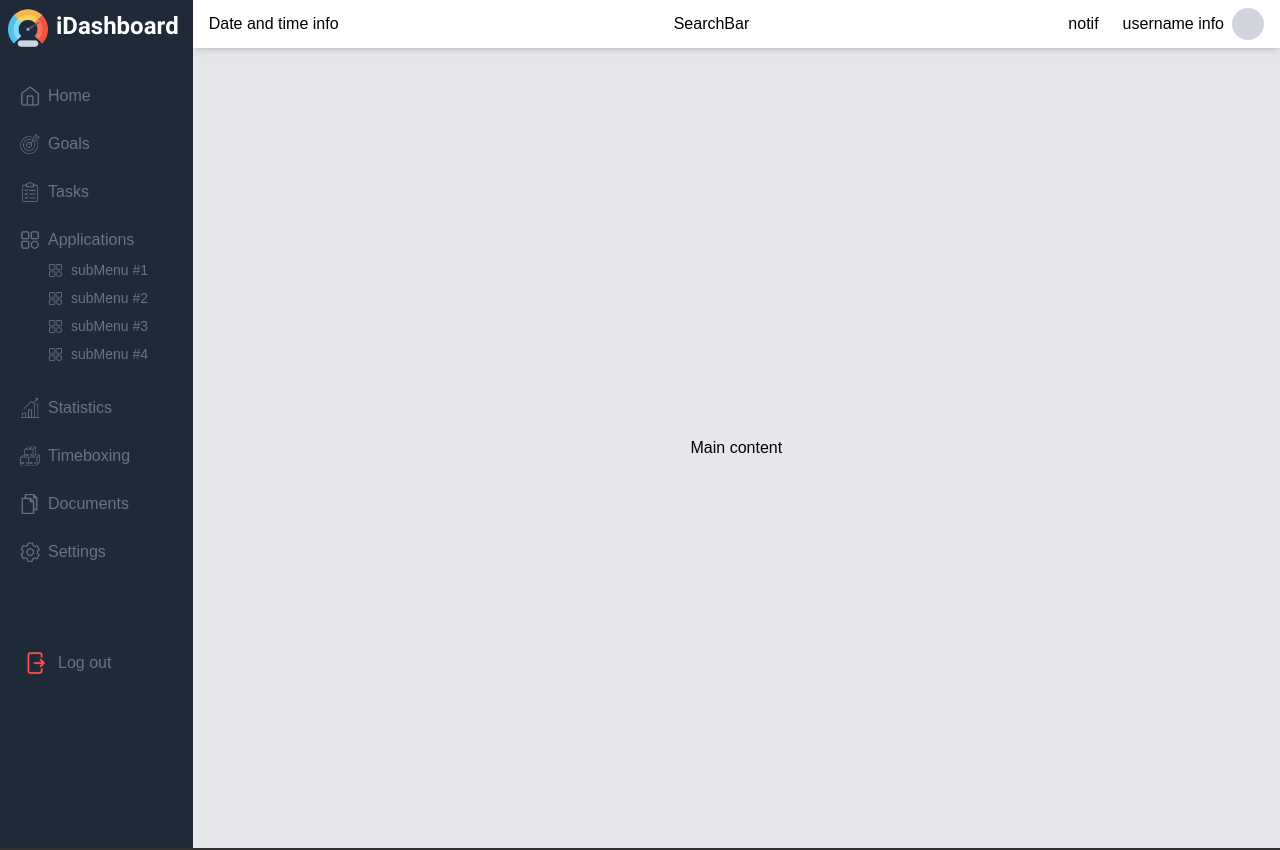
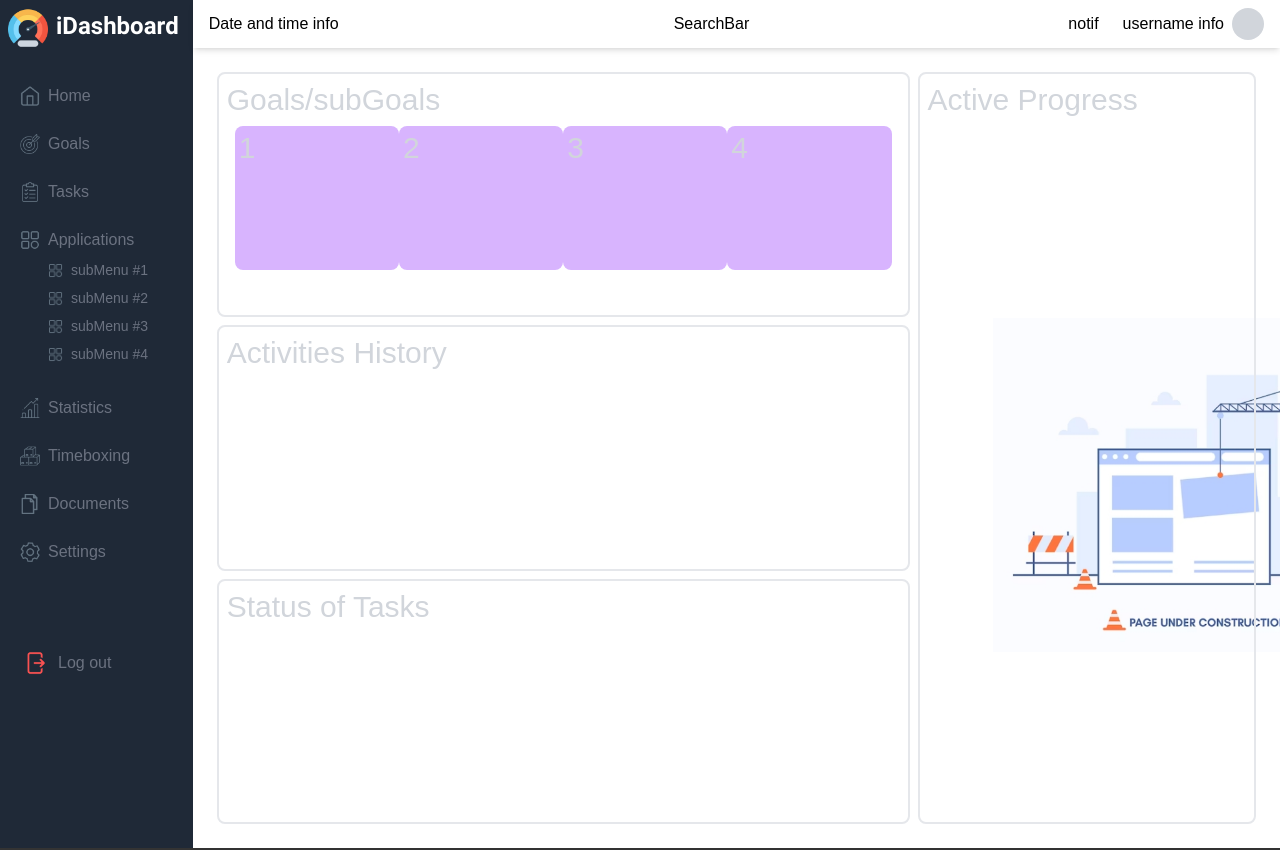
Before and after one commit to SaeedAzarafrooz/iDashboard, a Next.js app: page / in a window 1280 px wide. Shown: the top 850 px of the page. Built offline with nearby package versions, Linux system fonts and the light colour scheme.

Commit message:
feat: implement HomePage layout and dependent components + put bg in all pages

```diff
--- a/app/(DashPages)/applications/page.js
+++ b/app/(DashPages)/applications/page.js
@@ -1,6 +1,19 @@
+import UnderConstruction from "@/public/assets/images/underconstruction.png";
+
 export default function Applications() {
     return (
-
+        <main
+        className="w-full h-screen flex flex-col justify-between items-center text-3xl text-gray-300 bg-white p-2"
+        style={{
+          backgroundRepeat: "no-repeat",
+          backgroundPositionX: 800,
+          backgroundPositionY: 270,
+          backgroundSize: "40%",
+          objectFit: "cover",
+          backgroundImage: `url(${UnderConstruction.src})`,
+        }}
+      >
         <div>applications page</div>
+        </main>
     )
 }
--- a/app/(DashPages)/documents/page.js
+++ b/app/(DashPages)/documents/page.js
@@ -1,6 +1,18 @@
+import UnderConstruction from "@/public/assets/images/underconstruction.png";
 export default function Documents() {
-    return (
-
-        <div>Documents page</div>
-    )
+  return (
+    <main
+      className="w-full h-screen flex flex-col justify-between items-center text-3xl text-gray-300 bg-white p-2"
+      style={{
+        backgroundRepeat: "no-repeat",
+        backgroundPositionX: 800,
+        backgroundPositionY: 270,
+        backgroundSize: "40%",
+        objectFit: "cover",
+        backgroundImage: `url(${UnderConstruction.src})`,
+      }}
+    >
+      <div>Documents page</div>
+    </main>
+  );
 }
--- a/app/(DashPages)/goals/page.js
+++ b/app/(DashPages)/goals/page.js
@@ -1,10 +1,21 @@
-import { useRouter } from "next/navigation";
+import UnderConstruction from "@/public/assets/images/underconstruction.png";
+
 
 export default function Goals() {
   return (
-    <>
+    <main
+        className="w-full h-screen flex flex-col justify-between items-center text-3xl text-gray-300 bg-white p-2"
+        style={{
+          backgroundRepeat: "no-repeat",
+          backgroundPositionX: 800,
+          backgroundPositionY: 270,
+          backgroundSize: "40%",
+          objectFit: "cover",
+          backgroundImage: `url(${UnderConstruction.src})`,
+        }}
+      >
       <div>Goals page</div>
       <div></div>
-    </>
+    </main>
   );
 }
--- a/app/(DashPages)/settings/page.js
+++ b/app/(DashPages)/settings/page.js
@@ -1,7 +1,18 @@
+import UnderConstruction from "@/public/assets/images/underconstruction.png";
 export default function Settings() {
   return (
-    <>
+    <main
+      className="w-full h-screen flex flex-col justify-between items-center text-3xl text-gray-300 bg-white p-2"
+      style={{
+        backgroundRepeat: "no-repeat",
+        backgroundPositionX: 800,
+        backgroundPositionY: 270,
+        backgroundSize: "40%",
+        objectFit: "cover",
+        backgroundImage: `url(${UnderConstruction.src})`,
+      }}
+    >
       <div>Settings page</div>
-    </>
+    </main>
   );
 }
--- a/app/(DashPages)/statistics/page.js
+++ b/app/(DashPages)/statistics/page.js
@@ -1,5 +1,18 @@
-export default function Statistics(){
-    return (<div>
-Statistics page
-    </div>)
+import UnderConstruction from "@/public/assets/images/underconstruction.png";
+export default function Statistics() {
+  return (
+    <main
+      className="w-full h-screen flex flex-col justify-between items-center text-3xl text-gray-300 bg-white p-2"
+      style={{
+        backgroundRepeat: "no-repeat",
+        backgroundPositionX: 800,
+        backgroundPositionY: 270,
+        backgroundSize: "40%",
+        objectFit: "cover",
+        backgroundImage: `url(${UnderConstruction.src})`,
+      }}
+    >
+      <div>Statistics page</div>
+    </main>
+  );
 }
--- a/app/(DashPages)/tasks/page.js
+++ b/app/(DashPages)/tasks/page.js
@@ -1,9 +1,20 @@
-import { useRouter } from "next/navigation";
+import UnderConstruction from "@/public/assets/images/underconstruction.png";
+
 
 export default function Tasks() {
   return (
-    <>
+    <main
+    className="w-full h-screen flex flex-col justify-between items-center text-3xl text-gray-300 bg-white p-2"
+    style={{
+      backgroundRepeat: "no-repeat",
+      backgroundPositionX: 800,
+      backgroundPositionY: 270,
+      backgroundSize: "40%",
+      objectFit: "cover",
+      backgroundImage: `url(${UnderConstruction.src})`,
+    }}
+  >
       <div>Tasks page</div>
-    </>
+    </main>
   );
 }
--- a/app/(DashPages)/timeboxing/page.js
+++ b/app/(DashPages)/timeboxing/page.js
@@ -1,5 +1,20 @@
+import UnderConstruction from "@/public/assets/images/underconstruction.png";
 export default function Timeboxing(){
-    return(<div>
-        timeboxing page
-    </div>)
+    return(
+        <main
+        className="w-full h-screen flex flex-col justify-between items-center text-3xl text-gray-300 bg-white p-2"
+        style={{
+          backgroundRepeat: "no-repeat",
+          backgroundPositionX: 800,
+          backgroundPositionY: 270,
+          backgroundSize: "40%",
+          objectFit: "cover",
+          backgroundImage: `url(${UnderConstruction.src})`,
+        }}
+      >
+    <div>
+        Timeboxing page
+    </div>
+    </main>
+    )
 }
--- a/app/page.js
+++ b/app/page.js
@@ -1,10 +1,31 @@
-import Image from 'next/image'
-
+import Image from "next/image";
+import UnderConstruction from "@/public/assets/images/underconstruction.png";
+import GoalsStatus from "@/components/madules/GoalsStatus";
+import ActivitiesHistory from "@/components/madules/ActivitiesHistory";
+import TasksStatus from "@/components/madules/TasksStatus";
+import ActiveProgress from "@/components/madules/ActiveProgress";
 
 export default function Home() {
   return (
-    <main className="w-full h-screen flex justify-center items-center bg-gray-200">
-      Main content
+    <main
+      className="w-full h-screen flex flex-col justify-between items-center text-3xl text-gray-300 bg-white p-2"
+      style={{
+        backgroundRepeat: "no-repeat",
+        backgroundPositionX: 800,
+        backgroundPositionY: 270,
+        backgroundSize: "40%",
+        objectFit: "cover",
+        backgroundImage: `url(${UnderConstruction.src})`,
+      }}
+    >
+      <div className="w-full h-full flex  gap-2 p-4">
+        <div className="w-2/3 h-full flex flex-col  gap-2 rounded-lg ">
+          <GoalsStatus />
+          <ActivitiesHistory />
+          <TasksStatus />
+        </div>
+        <ActiveProgress />
+      </div>
     </main>
-  )
+  );
 }
--- /dev/null
+++ b/components/madules/ActiveProgress.jsx
@@ -0,0 +1,9 @@
+export default function ActiveProgress() {
+  return (
+    <>
+      <div className="w-1/3 h-full p-2 border-2 rounded-lg">
+        Active Progress
+      </div>
+    </>
+  );
+}
--- /dev/null
+++ b/components/madules/ActivitiesHistory.jsx
@@ -0,0 +1,12 @@
+export default function ActivitiesHistory(){
+    return(
+        <>
+        <div className=" h-1/3 p-2 border-2 rounded-lg">
+          <h3> Activities History</h3>
+          <div>
+            <div></div>
+          </div>
+          </div>
+          </>
+    )
+}
--- /dev/null
+++ b/components/madules/GoalsStatus.jsx
@@ -0,0 +1,14 @@
+export default function (){
+    return(
+        <>
+        <div className="w-full h-1/3 p-2 border-2 rounded-lg">
+            <h3>Goals/subGoals</h3>
+            <div className="w-full h-40 flex items-center justify-evenly p-2">
+              <div className="w-48 h-full p-1 bg-purple-300 rounded-lg">1</div>
+              <div className="w-48 h-full p-1 bg-purple-300 rounded-lg">2</div>
+              <div className="w-48 h-full p-1 bg-purple-300 rounded-lg">3</div>
+              <div className="w-48 h-full p-1 bg-purple-300 rounded-lg">4</div>
+            </div>
+          </div></>
+    )
+}
--- /dev/null
+++ b/components/madules/TasksStatus.jsx
@@ -0,0 +1,8 @@
+export default function TasksStatus(){
+    return (
+        <>
+        <div className=" h-1/3 p-2 border-2 rounded-lg">Status of Tasks</div>
+
+        </>
+    )
+}
```
Also changed, not shown: public/assets/images/underconstruction.png (added).
